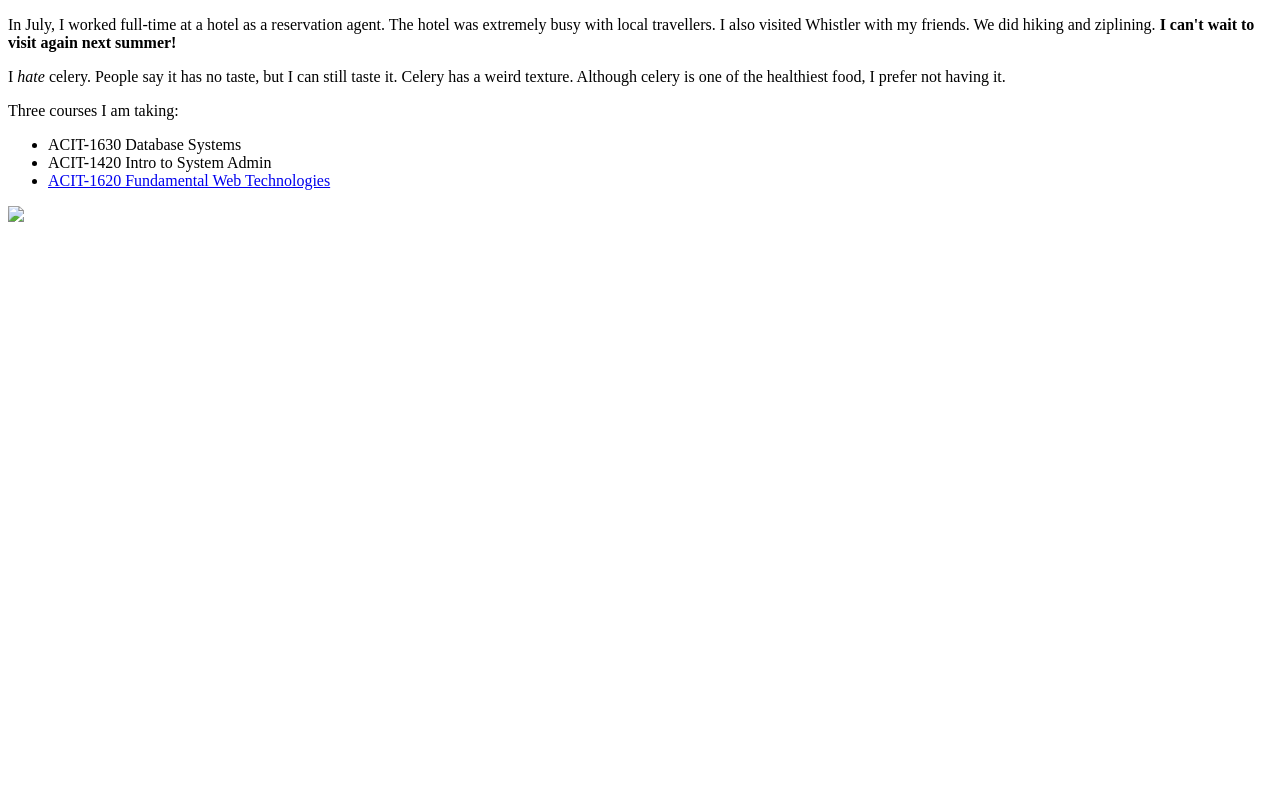
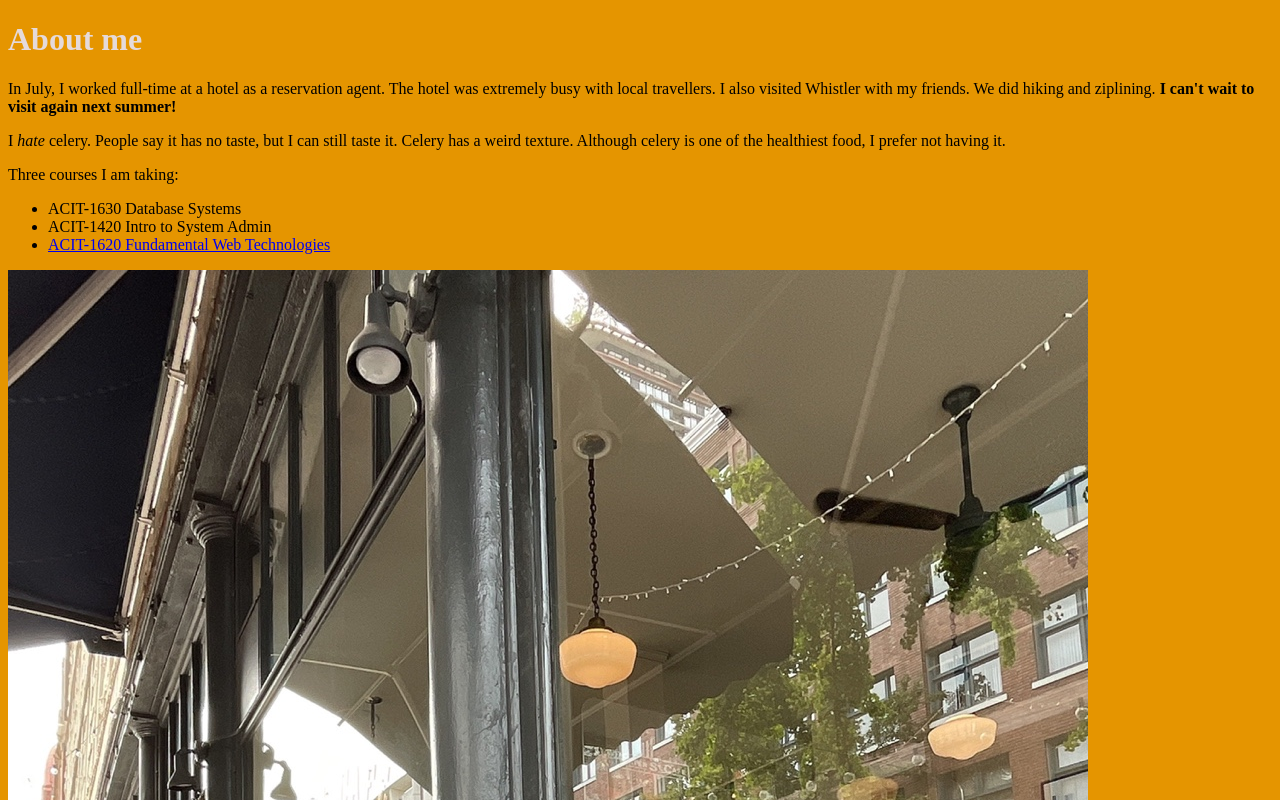
Before and after one commit to michelle-shin/school-repo, a plain HTML site: page index.html in a window 1280 px wide. Shown: the top 800 px of the page. Drawn offline with Linux system fonts and the light colour scheme; files whose address does not match are found by name.

Commit message:
added CSS folder and styles file

```diff
--- /dev/null
+++ b/CSS/styles.css
@@ -0,0 +1,7 @@
+body {
+    background-color: #E59500;
+}
+
+h1 {
+    color: #E5DADA ;
+}
--- a/index.html
+++ b/index.html
@@ -5,8 +5,11 @@
     <meta http-equiv="X-UA-Compatible" content="IE=edge">
     <meta name="viewport" content="width=device-width, initial-scale=1.0">
     <title>Document</title>
+    <link rel="stylesheet" href="C:\Users\Michelle\Documents\personal_website\CSS\styles.css">
 </head>
 <body>
+
+<h1>About me</h1>
 
 <p>
     In July, I worked full-time at a hotel as a reservation agent.
```
Also changed, not shown: images/Michelle.jpg (added).
